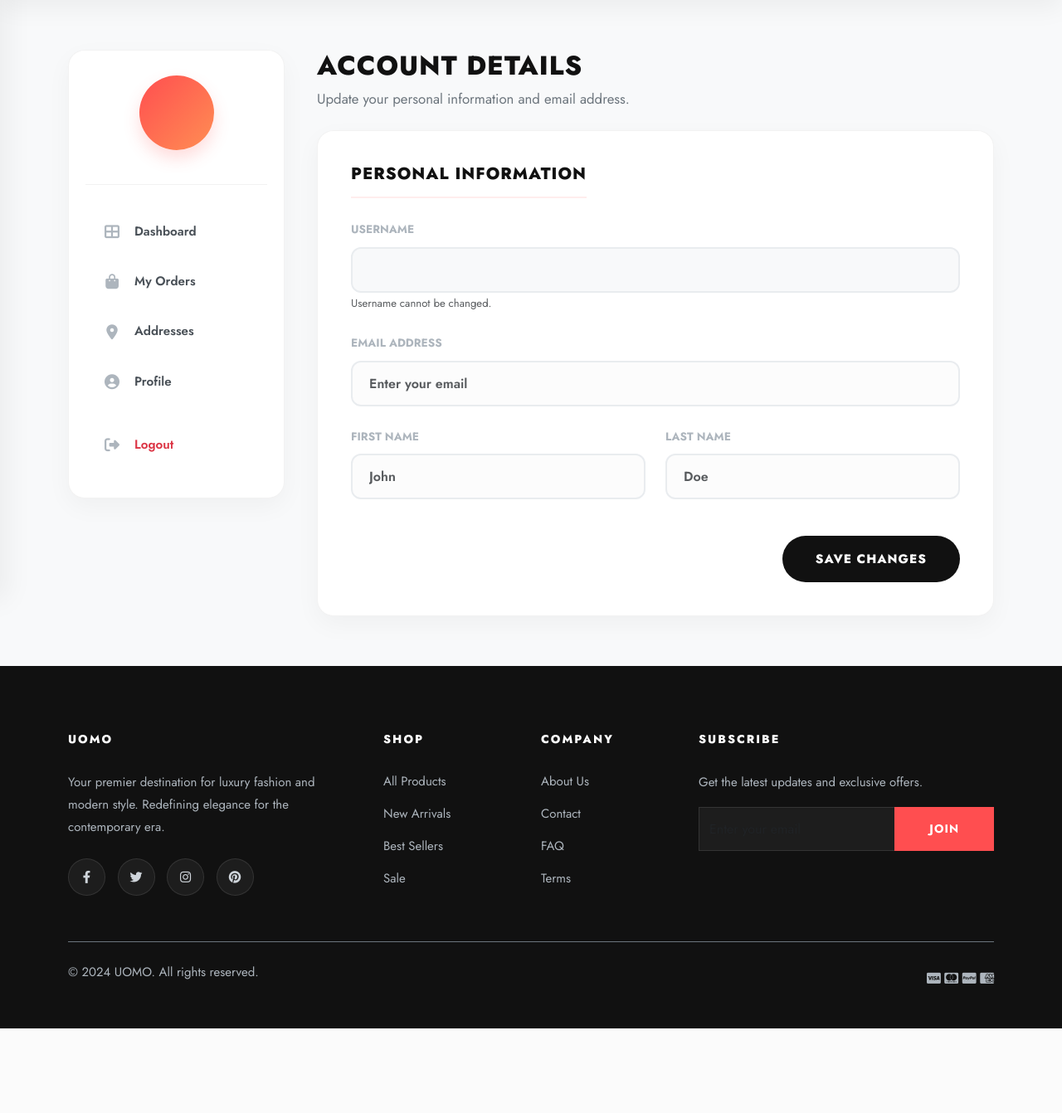
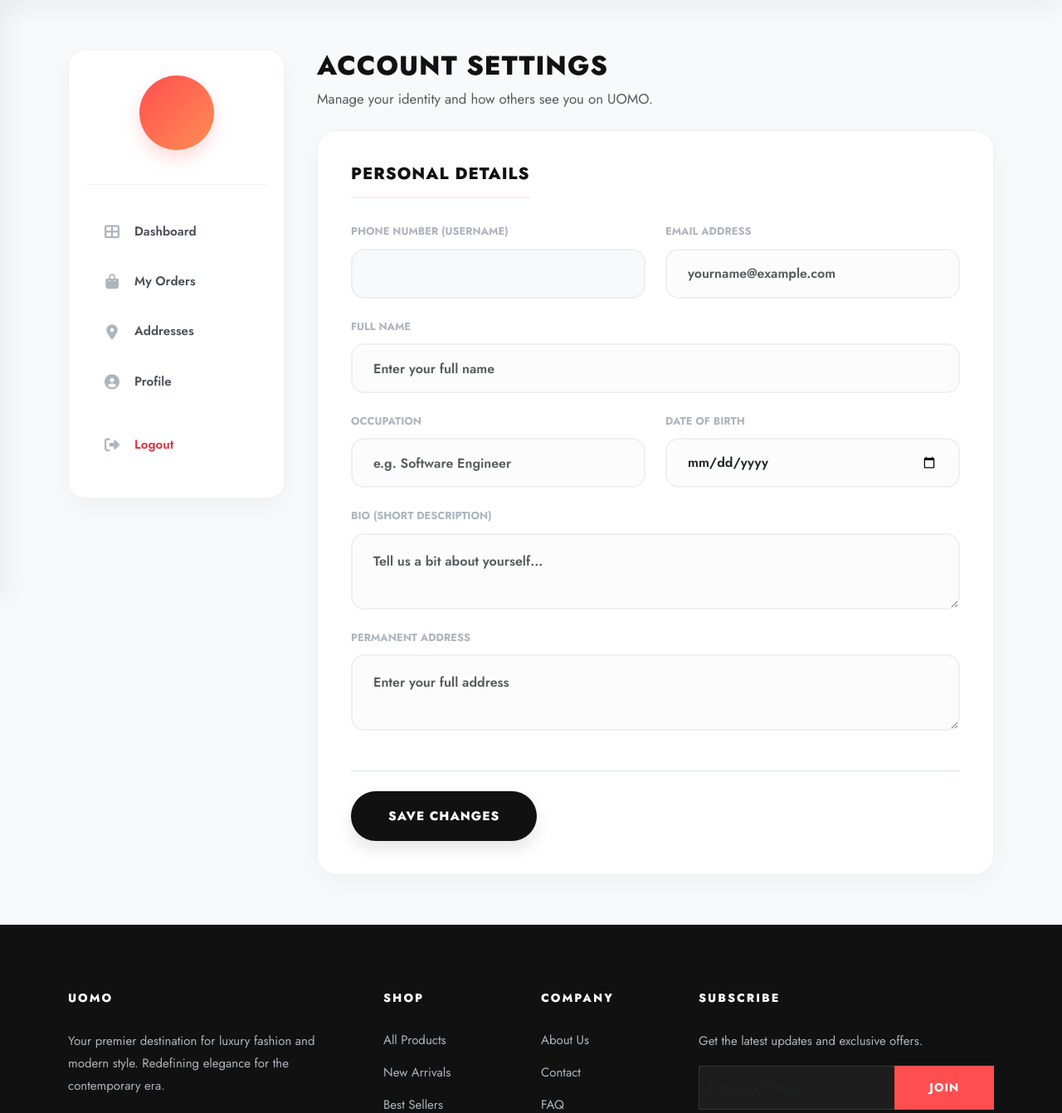
Before and after one commit to shakiill/django_ecommerce, a Django app: template templates/storefront/dashboard/profile.html in a window 1280 px wide. Shown: the part 76-1418 px from the top of the page at 83% size. Before the commit the page ends 1316 px from the top, so only its background shows below. Run offline with Django 3.2, Linux system fonts and the light colour scheme; the template is opened without the code that fills it, so the values that code supplies are empty; some libraries are stand-ins or nearby versions.

```diff
--- a/api/user/serializers.py
+++ b/api/user/serializers.py
@@ -61,10 +61,11 @@ class ProfileUpdateSerializer(serializers.ModelSerializer):
     class Meta:
         model = CustomUser
         fields = [
-            'name', 'f_name', 'm_name', 'occupation', 'email', 'photo', 'cover_photo', 'signature',
+            'username', 'name', 'f_name', 'm_name', 'occupation', 'email', 'photo', 'cover_photo', 'signature',
             'nid', 'dob', 'address', 'bio',
         ]
         extra_kwargs = {
+            'username': {'read_only': True},
             'email': {'required': False},
             'photo': {'required': False},
             'cover_photo': {'required': False},
--- a/api/user/views.py
+++ b/api/user/views.py
@@ -107,9 +107,11 @@ class TokenValidView(APIView):
         return Response(False)
 
 
-class ProfileUpdateView(generics.UpdateAPIView):
+class ProfileUpdateView(generics.RetrieveUpdateAPIView):
     permission_classes = (IsAuthenticated,)
-    authentication_classes = [TokenAuthentication]
+    # Support both session auth for dashboard and token for other apps
+    from rest_framework.authentication import SessionAuthentication
+    authentication_classes = [TokenAuthentication, SessionAuthentication]
     serializer_class = ProfileUpdateSerializer
 
     def get_object(self):
--- a/templates/storefront/dashboard/profile.html
+++ b/templates/storefront/dashboard/profile.html
@@ -7,108 +7,137 @@
 <style>
     .profile-card {
         background: #fff;
-        border-radius: 20px;
+        border-radius: 24px;
         padding: 40px;
         box-shadow: var(--dash-shadow);
         border: var(--dash-border);
     }
 
     .form-section-title {
-        font-weight: 800;
+        font-weight: 880;
         font-size: 1.25rem;
         text-transform: uppercase;
         letter-spacing: 1px;
-        margin-bottom: 25px;
+        margin-bottom: 30px;
         padding-bottom: 15px;
         border-bottom: 2px solid rgba(255, 78, 80, 0.1);
         display: inline-block;
+        color: var(--theme-black);
     }
 
-    .profile-form .form-label-premium {
+    .premium-label {
         font-weight: 700;
-        font-size: 0.85rem;
+        font-size: 0.8rem;
         text-transform: uppercase;
         color: var(--gray-500);
         margin-bottom: 10px;
+        display: block;
     }
 
-    .profile-form .form-control-premium {
-        height: 55px;
-        border-radius: 12px;
-        border: 2px solid var(--gray-200);
-        padding: 0 20px;
-        font-weight: 600;
-        transition: all 0.3s ease;
-        background-color: #fcfcfc;
+    .premium-input {
+        height: 60px;
+        border-radius: 16px !important;
+        border: 2px solid #f0f0f0 !important;
+        padding: 0 25px !important;
+        font-weight: 600 !important;
+        transition: all 0.3s ease !important;
+        background-color: #fcfcfc !important;
     }
 
-    .profile-form .form-control-premium:focus {
-        background-color: #fff;
-        border-color: var(--dash-primary);
-        box-shadow: 0 0 0 4px rgba(255, 78, 80, 0.05);
+    .premium-input:focus {
+        background-color: #fff !important;
+        border-color: var(--dash-primary) !important;
+        box-shadow: 0 10px 25px rgba(255, 78, 80, 0.08) !important;
+        transform: translateY(-2px);
     }
 
-    .profile-form .form-control-premium[readonly] {
-        background-color: #f8f9fa;
-        color: var(--gray-500);
+    .premium-input[readonly] {
+        background-color: #f8f9fa !important;
+        border-color: #eee !important;
+        color: #999 !important;
         cursor: not-allowed;
     }
 
-    .update-profile-btn {
+    .textarea-premium {
+        height: auto !important;
+        padding: 20px 25px !important;
+        min-height: 120px;
+    }
+
+    .save-profile-btn {
         background: var(--theme-black);
         color: white;
-        padding: 16px 40px;
-        border-radius: 30px;
+        padding: 18px 45px;
+        border-radius: 50px;
         font-weight: 800;
         letter-spacing: 1px;
-        transition: all 0.3s ease;
+        transition: all 0.4s cubic-bezier(0.165, 0.84, 0.44, 1);
         border: none;
-        margin-top: 20px;
+        box-shadow: 0 10px 20px rgba(0,0,0,0.1);
     }
 
-    .update-profile-btn:hover {
+    .save-profile-btn:hover {
         background: var(--dash-primary);
-        transform: translateY(-3px);
-        box-shadow: 0 10px 20px rgba(255, 78, 80, 0.2);
+        transform: translateY(-4px) scale(1.02);
+        box-shadow: 0 15px 30px rgba(255, 78, 80, 0.25);
+        color: #fff;
+    }
+
+    .save-profile-btn:active {
+        transform: translateY(-1px);
     }
 </style>
 {% endblock %}
 
 {% block dashboard_content %}
-<div class="dashboard-header-premium mb-4">
-    <h2>Account Details</h2>
-    <p>Update your personal information and email address.</p>
+<div class="dashboard-header-premium mb-4 animate-fade-in">
+    <h2 class="fw-900">Account Settings</h2>
+    <p class="text-muted">Manage your identity and how others see you on UOMO.</p>
 </div>
 
-<div class="profile-card animate-fade-in">
-    <h4 class="form-section-title">Personal Information</h4>
+<div class="profile-card animate-fade-in" style="animation-delay: 0.1s;">
+    <h4 class="form-section-title">Personal Details</h4>
 
-    <form id="profile-form" class="profile-form">
+    <form id="profile-form">
         <div class="row">
-            <div class="col-md-12 mb-4">
-                <label class="form-label-premium">Username</label>
-                <input type="text" class="form-control form-control-premium" id="username" readonly>
-                <small class="text-muted">Username cannot be changed.</small>
-            </div>
-
-            <div class="col-md-12 mb-4">
-                <label class="form-label-premium">Email Address</label>
-                <input type="email" class="form-control form-control-premium" id="email" placeholder="Enter your email">
+            <div class="col-md-6 mb-4">
+                <label class="premium-label">Phone Number (Username)</label>
+                <input type="text" class="form-control premium-input" id="username" readonly>
             </div>
 
             <div class="col-md-6 mb-4">
-                <label class="form-label-premium">First Name</label>
-                <input type="text" class="form-control form-control-premium" id="first_name" placeholder="John">
+                <label class="premium-label">Email Address</label>
+                <input type="email" class="form-control premium-input" id="email" name="email" placeholder="yourname@example.com">
+            </div>
+
+            <div class="col-12 mb-4">
+                <label class="premium-label">Full Name</label>
+                <input type="text" class="form-control premium-input" id="name" name="name" placeholder="Enter your full name" required>
             </div>
 
             <div class="col-md-6 mb-4">
-                <label class="form-label-premium">Last Name</label>
-                <input type="text" class="form-control form-control-premium" id="last_name" placeholder="Doe">
+                <label class="premium-label">Occupation</label>
+                <input type="text" class="form-control premium-input" id="occupation" name="occupation" placeholder="e.g. Software Engineer">
+            </div>
+
+            <div class="col-md-6 mb-4">
+                <label class="premium-label">Date of Birth</label>
+                <input type="date" class="form-control premium-input" id="dob" name="dob">
+            </div>
+
+            <div class="col-12 mb-4">
+                <label class="premium-label">Bio (Short Description)</label>
+                <textarea class="form-control premium-input textarea-premium" id="bio" name="bio" placeholder="Tell us a bit about yourself..."></textarea>
+            </div>
+
+            <div class="col-12 mb-4">
+                <label class="premium-label">Permanent Address</label>
+                <textarea class="form-control premium-input textarea-premium" id="address" name="address" placeholder="Enter your full address"></textarea>
             </div>
         </div>
 
-        <div class="text-end">
-            <button type="submit" class="update-profile-btn">
+        <div class="mt-4 pt-4 border-top">
+            <button type="submit" class="save-profile-btn" id="save-btn">
                 SAVE CHANGES
             </button>
         </div>
@@ -120,47 +149,59 @@
 <script>
     async function loadProfile() {
         try {
-            const data = await apiFetch('/auth/user/');
-            document.getElementById('username').value = data.username || '';
+            // Updated to use the correct profile-update endpoint which now supports GET
+            const data = await apiFetch('/profile-update/');
+
+            // Map data to fields
+            document.getElementById('username').value = data.username || data.phone || '';
             document.getElementById('email').value = data.email || '';
-            document.getElementById('first_name').value = data.first_name || '';
-            document.getElementById('last_name').value = data.last_name || '';
+            document.getElementById('name').value = data.name || '';
+            document.getElementById('occupation').value = data.occupation || '';
+            document.getElementById('dob').value = data.dob || '';
+            document.getElementById('bio').value = data.bio || '';
+            document.getElementById('address').value = data.address || '';
 
-            // Update sidebar too if needed
-            if (document.getElementById('sidebar-name')) {
-                document.getElementById('sidebar-name').textContent = data.username;
-            }
-            if (document.getElementById('sidebar-email')) {
-                document.getElementById('sidebar-email').textContent = data.email;
-            }
+            // Sync with sidebar
+            const sidebarName = document.getElementById('sidebar-name');
+            const sidebarEmail = document.getElementById('sidebar-email');
+            if (sidebarName) sidebarName.textContent = data.name || data.username;
+            if (sidebarEmail) sidebarEmail.textContent = data.email;
+
         } catch (error) {
             console.error('Failed to load profile:', error);
-            showToast('Failed to load profile', 'danger');
+            showToast('Failed to load profile data', 'danger');
         }
     }
 
     document.getElementById('profile-form').addEventListener('submit', async (e) => {
         e.preventDefault();
-        const btn = e.target.querySelector('button');
+        const btn = document.getElementById('save-btn');
         const originalText = btn.textContent;
-        btn.textContent = 'SAVING...';
+
+        btn.innerHTML = '<span class="spinner-border spinner-border-sm me-2"></span> SAVING...';
         btn.disabled = true;
 
+        // Collect form data
+        const formData = {
+            email: document.getElementById('email').value,
+            name: document.getElementById('name').value,
+            occupation: document.getElementById('occupation').value,
+            dob: document.getElementById('dob').value || null,
+            bio: document.getElementById('bio').value,
+            address: document.getElementById('address').value
+        };
+
         try {
-            await apiFetch('/auth/user/', {
+            await apiFetch('/profile-update/', {
                 method: 'PATCH',
-                body: JSON.stringify({
-                    email: document.getElementById('email').value,
-                    first_name: document.getElementById('first_name').value,
-                    last_name: document.getElementById('last_name').value
-                })
+                body: JSON.stringify(formData)
             });
 
             showToast('Profile updated successfully!', 'success');
-            loadProfile(); // Refresh
+            loadProfile(); // Refresh sidebar and fields
         } catch (error) {
             console.error('Failed to update profile:', error);
-            showToast('Failed to update profile', 'danger');
+            showToast('Error: ' + error.message, 'danger');
         } finally {
             btn.textContent = originalText;
             btn.disabled = false;
```
